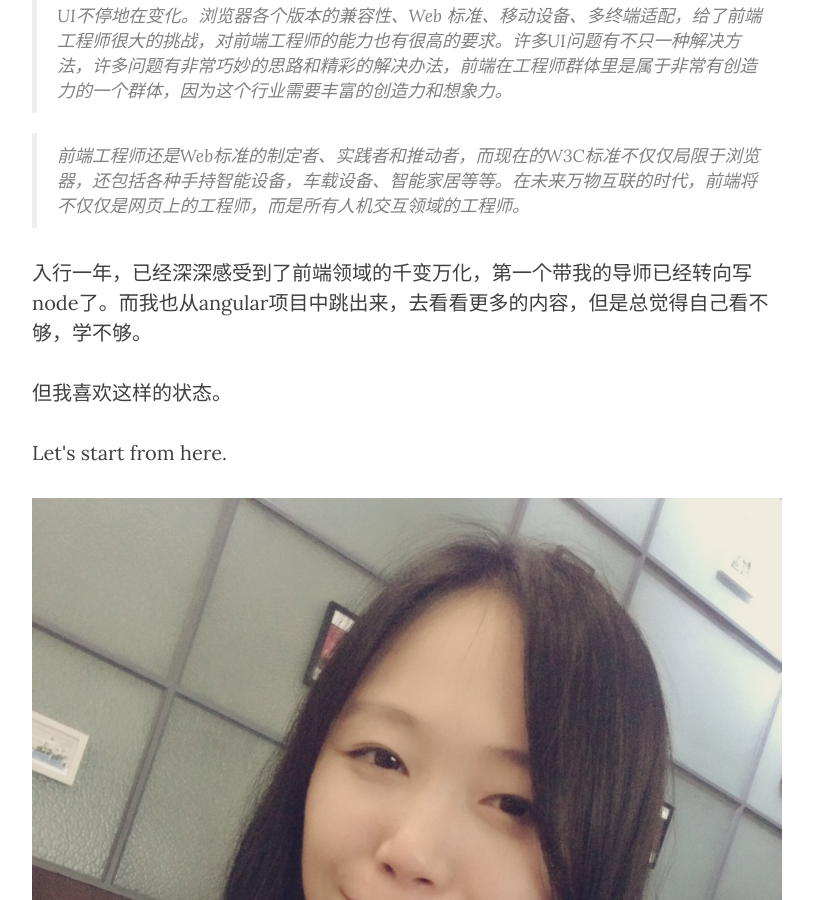
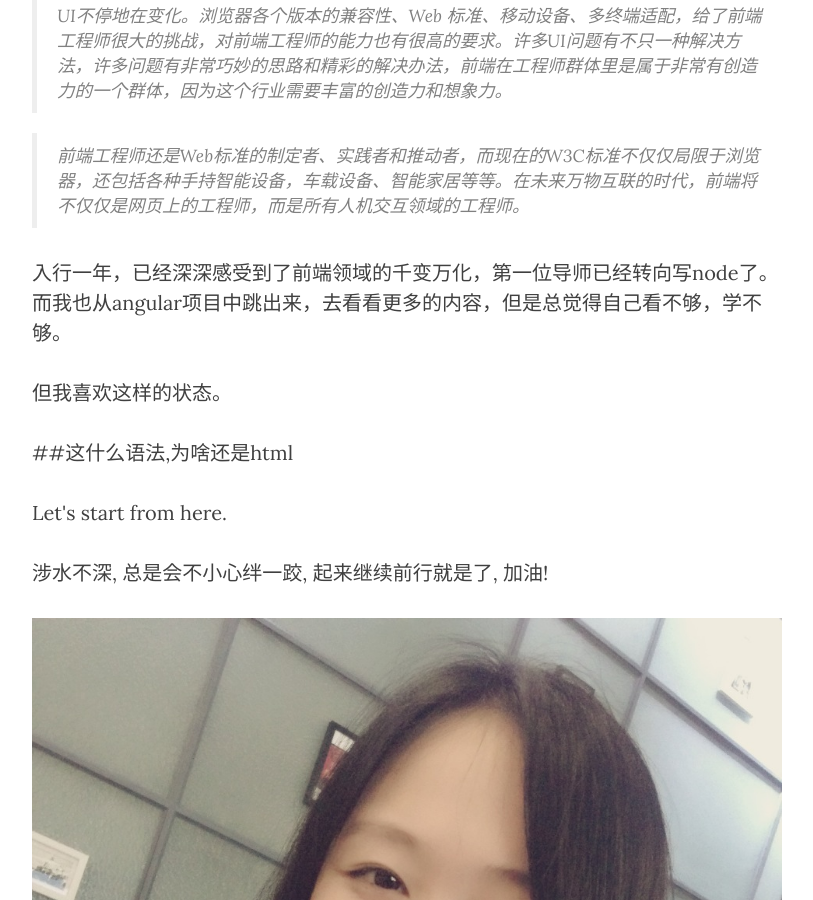
Before and after one commit to SherryLang/SherryLang.github.io, a Jekyll site: the page built from _posts/2016-06-23-我与前端.markdown, in a window 1280 px wide and 900 px high, scrolled down 558 px. Shown: the whole window, without its empty margins (233-1046 px from the left). Built offline with Jekyll 4.4.1, drawn with Linux system fonts in a browser that asks for light colours; nearby versions of some CDN libraries.

```diff
--- a/_posts/2016-06-23-我与前端.markdown
+++ b/_posts/2016-06-23-我与前端.markdown
@@ -10,10 +10,14 @@
 <blockquote>前端要解决界面和交互问题，实际上UI层面上的问题一直是软件工程方面的一个难题，因为UI不停地在变化。浏览器各个版本的兼容性、Web 标准、移动设备、多终端适配，给了前端工程师很大的挑战，对前端工程师的能力也有很高的要求。许多UI问题有不只一种解决方法，许多问题有非常巧妙的思路和精彩的解决办法，前端在工程师群体里是属于非常有创造力的一个群体，因为这个行业需要丰富的创造力和想象力。</blockquote>
 <blockquote>前端工程师还是Web标准的制定者、实践者和推动者，而现在的W3C标准不仅仅局限于浏览器，还包括各种手持智能设备，车载设备、智能家居等等。在未来万物互联的时代，前端将不仅仅是网页上的工程师，而是所有人机交互领域的工程师。</blockquote>
 
-<p>入行一年，已经深深感受到了前端领域的千变万化，第一个带我的导师已经转向写node了。而我也从angular项目中跳出来，去看看更多的内容，但是总觉得自己看不够，学不够。</p>
+<p>入行一年，已经深深感受到了前端领域的千变万化，第一位导师已经转向写node了。而我也从angular项目中跳出来，去看看更多的内容，但是总觉得自己看不够，学不够。</p>
 
 <p>但我喜欢这样的状态。</p>
 
+##这什么语法,为啥还是html
+
 <p>Let's start from here.</p>
 
+<p>涉水不深, 总是会不小心绊一跤, 起来继续前行就是了, 加油! </p>
+
 <img src="{{ site.baseurl }}/img/profile-02.jpg" alt="this is me">
```
